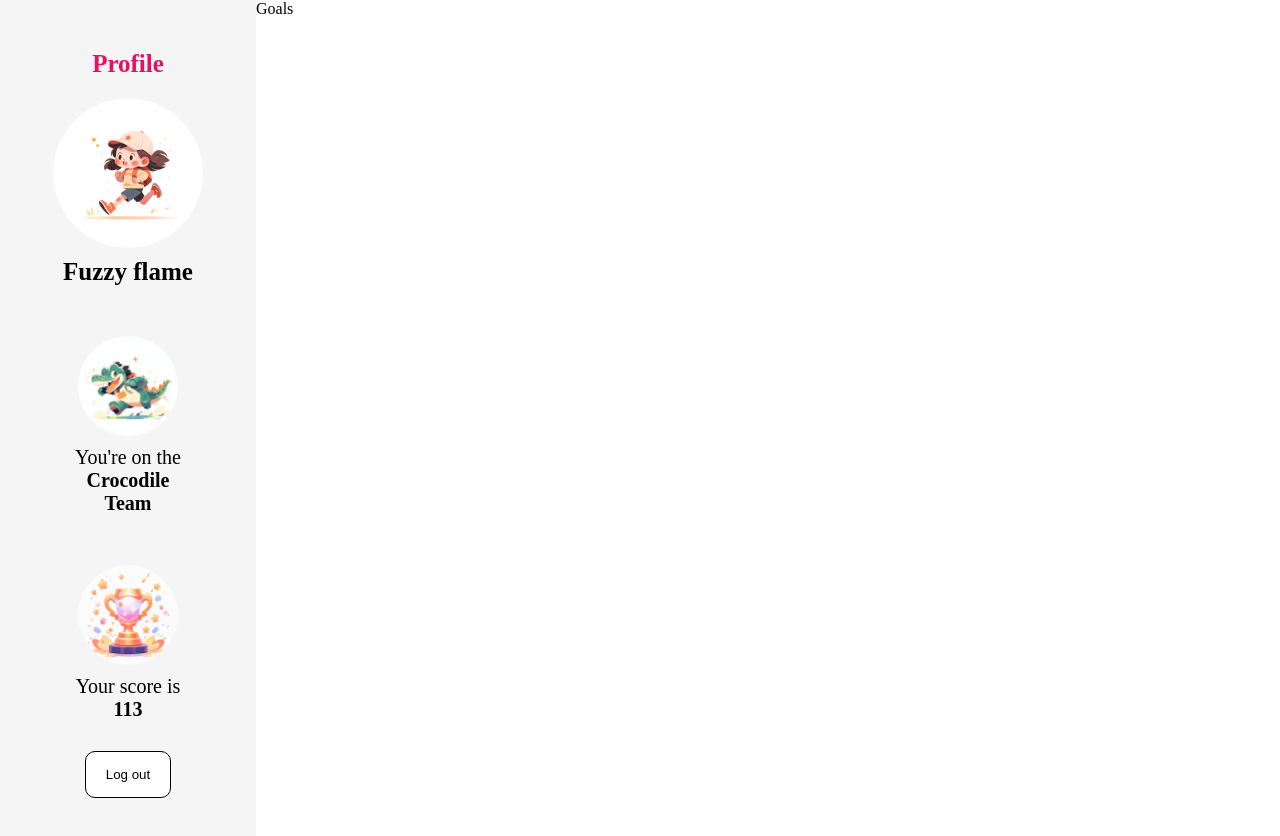
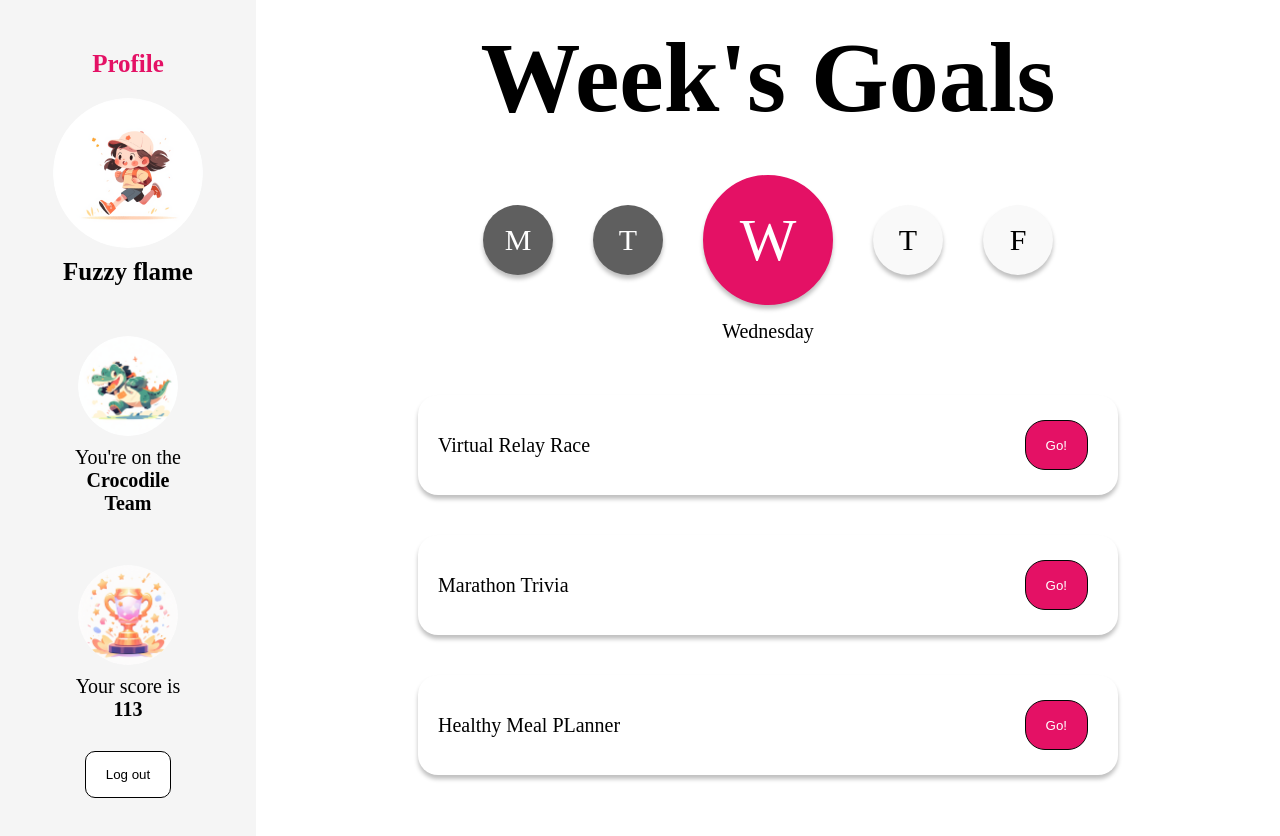
Before and after one commit to Emotivz/marafun, a React (Create React App) app: page /profile/1 in a window 1280 px wide. Shown: the top 836 px of the page. Built offline with nearby package versions, Linux system fonts and the light colour scheme.

Commit message:
finish goals page

```diff
--- a/src/components/StudentGoals/StudentGoals.js
+++ b/src/components/StudentGoals/StudentGoals.js
@@ -1,3 +1,54 @@
+import "./StudentGoals.scss";
+
 export default function StudentGoals() {
-  return <>Goals</>;
+  return (
+    <>
+      <section className="goals">
+        <h1 className="goals__title">Week's Goals</h1>
+        <div className="goals__week-container">
+          <div className="goals__day-container goals__day-container--first">
+            <div className="goals__day">M</div>
+            {/* <p className="goals__day-descr">Monday</p> */}
+          </div>
+
+          <div className="goals__day-container goals__day-container--first">
+            <div className="goals__day">T</div>
+            {/* <p className="goals__day-descr">Tuesday</p> */}
+          </div>
+
+          <div className="goals__day-container goals__day-container--middle">
+            <div className="goals__day goals__day--middle">W</div>
+            <p className="goals__day-descr">Wednesday</p>
+          </div>
+
+          <div className="goals__day-container goals__day-container--last">
+            <div className="goals__day">T</div>
+            {/* <p className="goals__day-descr">Thursday</p> */}
+          </div>
+
+          <div className="goals__day-container goals__day-container--last">
+            <div className="goals__day">F</div>
+            {/* <p className="goals__day-descr">Friday</p> */}
+          </div>
+        </div>
+
+        <div className="goals__goals-list">
+          <div className="goals__cont">
+            <p className="goals__goal">Virtual Relay Race</p>
+            <button className="goals__button">Go!</button>
+          </div>
+
+          <div className="goals__cont">
+            <p className="goals__goal">Marathon Trivia</p>
+            <button className="goals__button">Go!</button>
+          </div>
+
+          <div className="goals__cont">
+            <p className="goals__goal">Healthy Meal PLanner</p>
+            <button className="goals__button">Go!</button>
+          </div>
+        </div>
+      </section>
+    </>
+  );
 }
--- a/src/components/StudentGoals/StudentGoals.scss
+++ b/src/components/StudentGoals/StudentGoals.scss
@@ -0,0 +1,100 @@
+.goals {
+  //   display: flex;
+  //   justify-content: center;
+  //   align-items: center;
+  //   flex-direction: column;
+  text-align: center;
+  width: 100%;
+
+  &__title {
+    font-size: 10rem;
+    padding: 2rem;
+  }
+
+  &__week-container {
+    display: flex;
+    justify-content: center;
+    margin-bottom: 5rem;
+    align-items: center;
+  }
+
+  &__day-container {
+    height: 15rem;
+    width: 7rem;
+    height: 7rem;
+    border-radius: 50%;
+    background-color: #5f5f5f;
+    color: white;
+    position: relative;
+    display: flex;
+    justify-content: center;
+    align-items: center;
+    margin: 2rem;
+    box-shadow: 0px 4px 4px rgba(0, 0, 0, 0.25);
+  }
+
+  &__day-container--first {
+  }
+
+  &__day-container--last {
+    color: black;
+    background-color: #f9f9f9;
+  }
+
+  &__day-container--middle {
+    width: 13rem;
+    height: 13rem;
+    background-color: #e41165;
+    border: 2.66667px solid #e41165;
+    box-shadow: 0px 4px 4px rgba(0, 0, 0, 0.25);
+  }
+
+  &__day {
+    font-size: 3rem;
+  }
+
+  &__day--middle {
+    font-size: 6rem;
+  }
+
+  &__day-descr {
+    position: absolute;
+    bottom: -4rem;
+    color: black;
+    font-size: 2rem;
+  }
+
+  &__goals-list {
+    display: flex;
+    flex-direction: column;
+    justify-content: center;
+    align-items: center;
+  }
+
+  &__cont {
+    height: 10rem;
+    width: 70rem;
+    display: flex;
+    background: #ffffff;
+    box-shadow: 0px 4px 4px rgba(0, 0, 0, 0.25);
+    border-radius: 20px;
+    margin: 2rem;
+    justify-content: space-between;
+    align-items: center;
+  }
+
+  &__goal {
+    font-size: 2rem;
+    padding: 2rem;
+  }
+
+  &__button {
+    background-color: #e41165;
+    color: white;
+    padding: 1rem 2rem;
+    height: 5rem;
+    margin: 3rem;
+    border: 1px solid #040404;
+    border-radius: 20px;
+  }
+}
```
